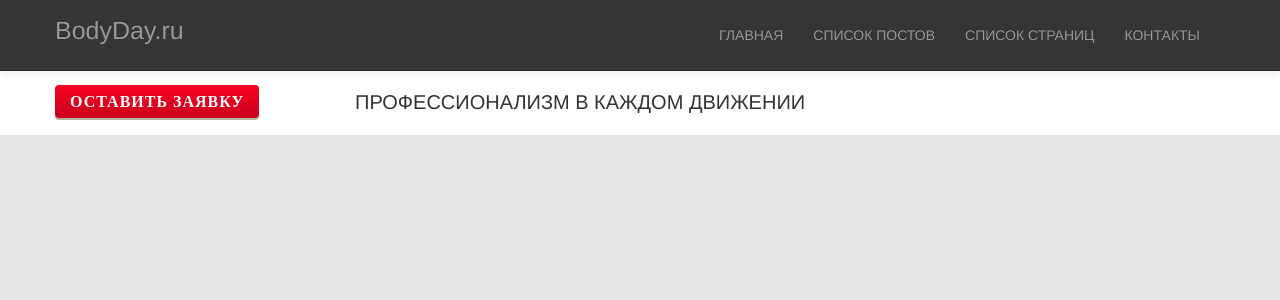
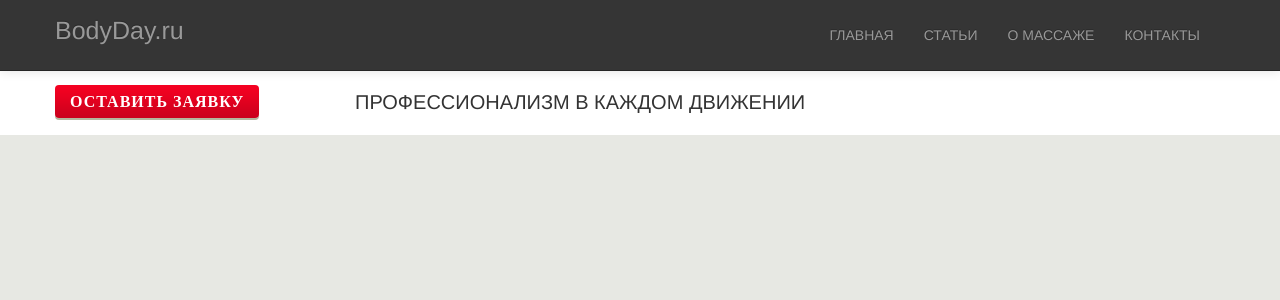
Before and after one commit to greenteamer/new-bodyday, a Django app: template blog/templates/blog/detail.html in a window 1280 px wide. Shown: the top 300 px of the page. Run offline with Django 3.2, Linux system fonts and the light colour scheme; the template is opened without the code that fills it, so the values that code supplies are empty; some libraries are stand-ins or nearby versions.

Commit message:
небольшие изменения

```diff
--- a/blog/templates/blog/base.html
+++ b/blog/templates/blog/base.html
@@ -48,8 +48,8 @@
                 <div class="brand my_brand"><a href="{% url 'home' %}">BodyDay.ru</a></div>
                 <ul class="nav my_nav">
                     <li><a href="{% url 'home' %}">Главная</a></li>
-                    <li><a href="{% url 'blog:list' %}" class="">Список постов</a></li>
-                    <li><a href="{% url 'page:list' %}">Список страниц</a></li>
+                    <li><a href="{% url 'blog:list' %}" class="">Статьи</a></li>
+                    <li><a href="{% url 'page:list' %}">О массаже</a></li>
                     <li><a href="{% url 'page:list' %}4">Контакты</a></li>
                 </ul>
             </div>
```
